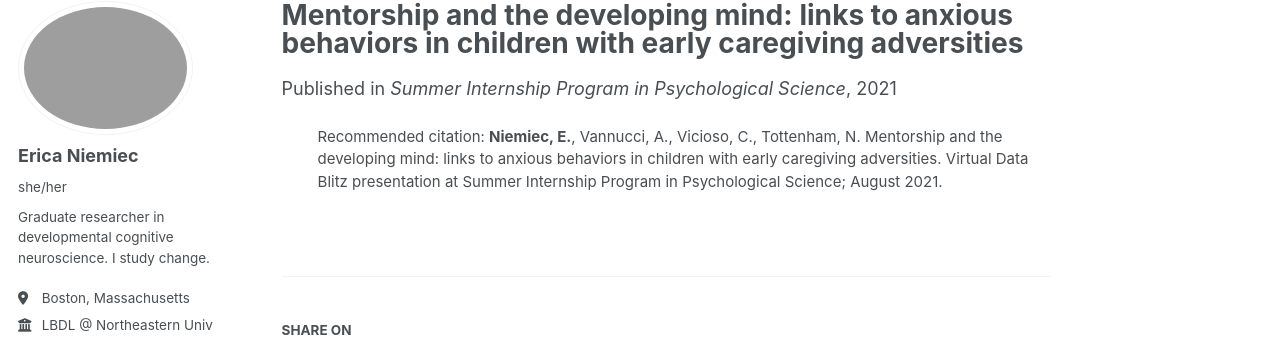
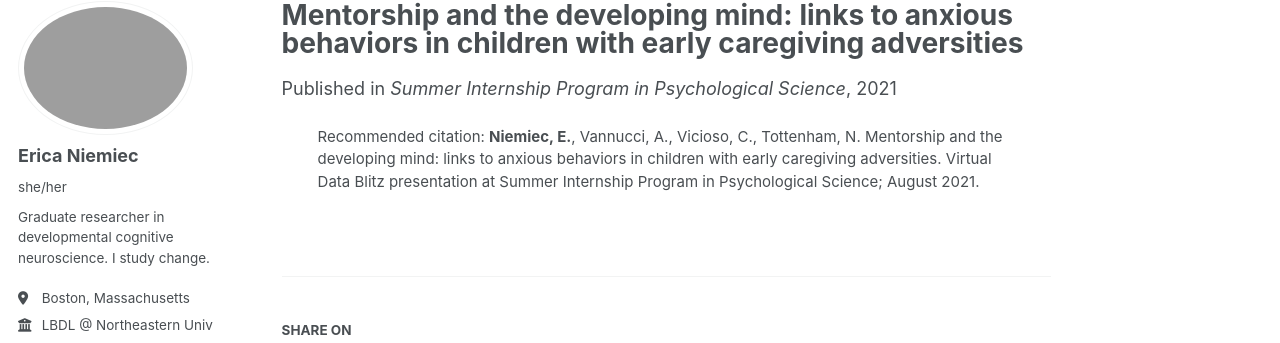
Before and after one commit to ericaniemiec/ericaniemiec.github.io, a Jekyll site: the page built from _publications/2021-08-01-mentorship-developing-mind-links-anxious-behaviors.md, in a window 1280 px wide. Shown: the part 98-441 px from the top of the page. Built offline with Jekyll 4.4.1, drawn with Linux system fonts in a browser that asks for light colours; some web fonts are replaced; a script bundle is joined from its source files by our own code; library files that are not in the unit come from our copies.

Commit message:
Update main.scss

```diff
--- a/assets/css/main.scss
+++ b/assets/css/main.scss
@@ -45,5 +45,6 @@
 @media (min-width: 64em) {
   .page__content {
     padding-left: 2em;
+     padding-right: 2em;
   }
 }
```
